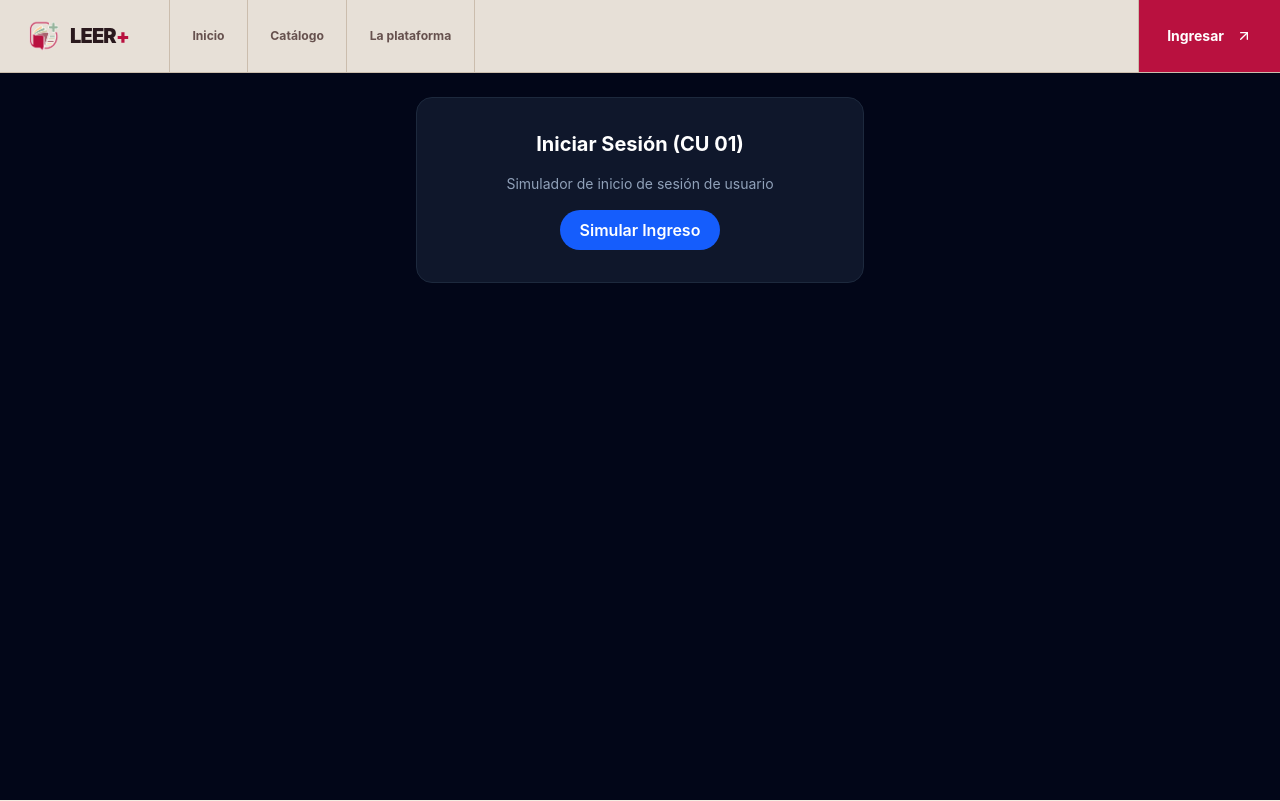
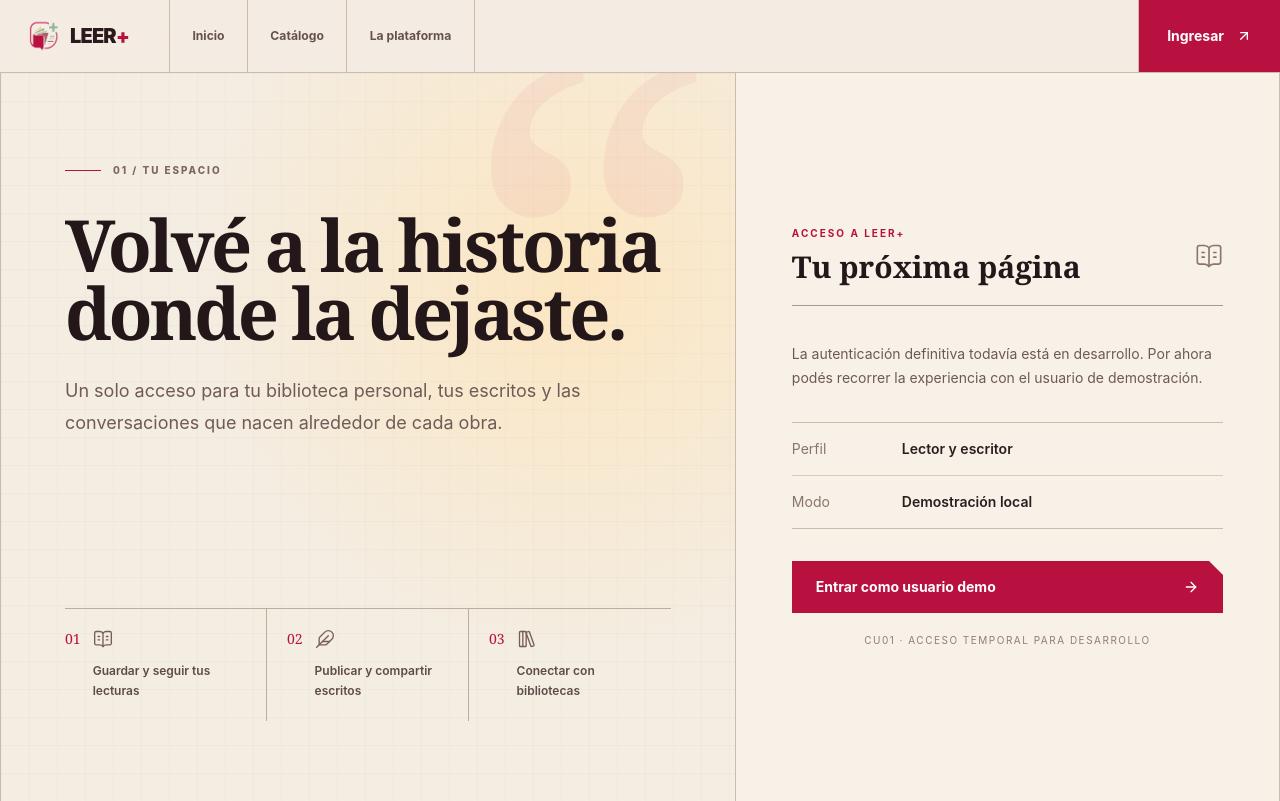
Before and after one commit to aabatedaga04-hue/leer-mas-platforma, a React (Vite) app: page /ingresar in a window 1280 px wide. Built offline with nearby package versions, Linux system fonts and the light colour scheme; no server answers.

Commit message:
feat: unificar estetica de ingreso y catalogo

```diff
--- a/src/App.jsx
+++ b/src/App.jsx
@@ -17,6 +17,8 @@ export default function App() {
   const [usuario, setUsuario] = useState(null)
   const navegar = useNavigate()
   const ubicacion = useLocation()
+  const esInicio = ubicacion.pathname === '/'
+  const usaFondoEditorial = esInicio || ubicacion.pathname === '/catalogo' || ubicacion.pathname === '/ingresar'
 
   const cerrarSesion = () => {
     setUsuario(null)
@@ -25,12 +27,18 @@ export default function App() {
 
   return (
     <div className={`flex min-h-screen flex-col font-sans selection:bg-(--color-brand-primary) selection:text-white ${
-      ubicacion.pathname === '/' ? 'bg-[#f4ede2] text-[#24171a]' : 'bg-slate-950 text-slate-100'
+      usaFondoEditorial ? 'bg-[#f4ede2] text-[#24171a]' : 'bg-slate-950 text-slate-100'
     }`}>
       <EncabezadoPrincipal usuario={usuario} onCerrarSesion={cerrarSesion} />
 
       {/* CONTENIDO PRINCIPAL */}
-      <main className={ubicacion.pathname === '/' ? 'flex-1' : 'mx-auto w-full max-w-6xl flex-1 p-6'}>
+      <main className={
+        esInicio || ubicacion.pathname === '/ingresar'
+          ? 'w-full flex-1'
+          : ubicacion.pathname === '/catalogo'
+            ? 'mx-auto w-full max-w-[1320px] flex-1 px-5 py-10 sm:px-8 lg:px-10 lg:py-14'
+            : 'mx-auto w-full max-w-6xl flex-1 p-6'
+      }>
         {/* Contiene los fallos de render: sin esto, una excepción en cualquier
             vista deja la pantalla en blanco sin explicación. */}
         <LimiteDeError claveReinicio={ubicacion.pathname}>
@@ -73,7 +81,7 @@ export default function App() {
         </Routes>
         </LimiteDeError>
       </main>
-      {ubicacion.pathname === '/' && <PiePagina />}
+      {esInicio && <PiePagina />}
     </div>
   )
 }
--- a/src/features/contenido/piezasObra.jsx
+++ b/src/features/contenido/piezasObra.jsx
@@ -10,10 +10,11 @@ import { TIPO_OBRA } from './catalogoApi'
  * Calificación promedio. El detalle de estrellas es decorativo (aria-hidden):
  * el valor se anuncia una sola vez con un texto legible.
  */
-export function Estrellas({ valor, tamano = 14, mostrarNumero = true }) {
+export function Estrellas({ valor, tamano = 14, mostrarNumero = true, tema = 'oscuro' }) {
   const promedio = Number(valor ?? 0)
   const llenas = Math.round(promedio)
   const sinCalificar = !promedio
+  const esClaro = tema === 'claro'
 
   // Las cinco estrellas se dibujan siempre, también sin calificaciones: el
   // promedio tiene que ser visible en todas las obras, y una obra sin calificar
@@ -27,16 +28,20 @@ export function Estrellas({ valor, tamano = 14, mostrarNumero = true }) {
             size={tamano}
             className={
               posicion <= llenas
-                ? 'fill-(--color-brand-cream) text-(--color-brand-cream)'
-                : 'text-slate-700'
+                ? esClaro
+                  ? 'fill-(--color-brand-primary) text-(--color-brand-primary)'
+                  : 'fill-(--color-brand-cream) text-(--color-brand-cream)'
+                : esClaro
+                  ? 'text-[#c5b5a5]'
+                  : 'text-slate-700'
             }
           />
         ))}
       </span>
       {mostrarNumero && (
-        <span className="text-xs font-medium text-slate-400">
+        <span className={`text-xs font-medium ${esClaro ? 'text-[#725d58]' : 'text-slate-400'}`}>
           {sinCalificar ? (
-            <span className="text-slate-500">Sin calificaciones</span>
+            <span className={esClaro ? 'text-[#8a746d]' : 'text-slate-500'}>Sin calificaciones</span>
           ) : (
             <>
               <span className="sr-only">Calificación promedio: </span>
@@ -56,13 +61,16 @@ export function Estrellas({ valor, tamano = 14, mostrarNumero = true }) {
 }
 
 /** Etiqueta de subtipo. El color es redundante con el texto, nunca el único indicador. */
-export function EtiquetaTipo({ tipo }) {
+export function EtiquetaTipo({ tipo, tema = 'oscuro' }) {
   const esEscrito = tipo === TIPO_OBRA.ESCRITO
+  const esClaro = tema === 'claro'
 
   return (
     <span
       className={`text-[0.65rem] font-semibold uppercase tracking-[0.14em] ${
-        esEscrito ? 'text-(--color-brand-mint)' : 'text-(--color-brand-sand)'
+        esEscrito
+          ? esClaro ? 'text-[#55745f]' : 'text-(--color-brand-mint)'
+          : esClaro ? 'text-[#8b4652]' : 'text-(--color-brand-sand)'
       }`}
     >
       {/* El estado de catalogación es interno: al lector solo le importa si es
@@ -77,14 +85,16 @@ export function EtiquetaTipo({ tipo }) {
  * ellos (y para los Libros sin portada cacheada) se compone una tapa
  * tipográfica con la inicial del título en lugar de un ícono genérico.
  */
-export function PortadaObra({ obra, className = 'h-24 w-16' }) {
+export function PortadaObra({ obra, className = 'h-24 w-16', tema = 'oscuro' }) {
+  const esClaro = tema === 'claro'
+
   if (obra.portadaUrl) {
     return (
       <img
         src={obra.portadaUrl}
         alt={`Portada de ${obra.titulo}`}
         loading="lazy"
-        className={`${className} shrink-0 rounded-sm object-cover ring-1 ring-slate-700/70`}
+        className={`${className} shrink-0 object-cover ring-1 ${esClaro ? 'ring-[#bcae9e]' : 'rounded-sm ring-slate-700/70'}`}
       />
     )
   }
@@ -96,10 +106,14 @@ export function PortadaObra({ obra, className = 'h-24 w-16' }) {
     <div
       role="img"
       aria-label={`Sin portada disponible para ${obra.titulo}`}
-      className={`${className} flex shrink-0 items-center justify-center rounded-sm ring-1 ring-slate-700/70 ${
+      className={`${className} flex shrink-0 items-center justify-center ring-1 ${esClaro ? 'ring-[#bcae9e]' : 'rounded-sm ring-slate-700/70'} ${
         esEscrito
-          ? 'bg-linear-to-br from-(--color-brand-primary)/70 to-slate-900'
-          : 'bg-linear-to-br from-(--color-brand-secondary)/60 to-slate-900'
+          ? esClaro
+            ? 'bg-linear-to-br from-(--color-brand-primary) to-[#4b1f2c]'
+            : 'bg-linear-to-br from-(--color-brand-primary)/70 to-slate-900'
+          : esClaro
+            ? 'bg-linear-to-br from-(--color-brand-secondary) to-[#3d292c]'
+            : 'bg-linear-to-br from-(--color-brand-secondary)/60 to-slate-900'
       }`}
     >
       <span className="font-serif text-2xl text-(--color-brand-cream)/80">{inicial}</span>
--- a/src/features/usuarios/AuthModal.jsx
+++ b/src/features/usuarios/AuthModal.jsx
@@ -1,16 +1,83 @@
-import React from 'react'
+import { ArrowRight, BookOpenText, Feather, LibraryBig } from 'lucide-react'
+
+const accesos = [
+  { icono: BookOpenText, texto: 'Guardar y seguir tus lecturas' },
+  { icono: Feather, texto: 'Publicar y compartir escritos' },
+  { icono: LibraryBig, texto: 'Conectar con bibliotecas' },
+]
 
 export default function AuthModal({ onLoginSuccess }) {
+  const ingresarDemo = () => onLoginSuccess({ nombre: 'Usuario Demo', rol: 'LectoEscritor' })
+
   return (
-    <div className="p-8 bg-slate-900 border border-slate-800 rounded-2xl max-w-md mx-auto text-center space-y-4">
-      <h3 className="text-xl font-bold text-white">Iniciar Sesión (CU 01)</h3>
-      <p className="text-slate-400 text-sm">Simulador de inicio de sesión de usuario</p>
-      <button
-        onClick={() => onLoginSuccess({ nombre: 'Usuario Demo', rol: 'LectoEscritor' })}
-        className="bg-blue-600 hover:bg-blue-500 text-white px-5 py-2 rounded-full font-semibold transition-colors"
-      >
-        Simular Ingreso
-      </button>
-    </div>
+    <section className="auth-editorial mx-auto grid min-h-[calc(100vh-72px)] max-w-[1500px] border-x border-[#cbbdad] lg:grid-cols-[minmax(0,1.15fr)_minmax(420px,0.85fr)]">
+      <div className="auth-manifiesto relative flex flex-col justify-between overflow-hidden border-b border-[#cbbdad] px-5 py-10 sm:px-10 sm:py-16 lg:border-r lg:border-b-0 lg:px-16 lg:py-20">
+        <span className="auth-signo" aria-hidden="true">“</span>
+
+        <div className="relative max-w-2xl">
+          <span className="indice-seccion">01 / TU ESPACIO</span>
+          <h1 className="font-editorial mt-7 text-[2.65rem] leading-[0.95] font-semibold tracking-[-0.045em] text-[#24171a] sm:mt-8 sm:text-6xl lg:text-7xl">
+            Volvé a la historia donde la dejaste.
+          </h1>
+          <p className="mt-7 max-w-xl text-base leading-7 text-[#705b57] sm:text-lg sm:leading-8">
+            Un solo acceso para tu biblioteca personal, tus escritos y las conversaciones que nacen alrededor de cada obra.
+          </p>
+        </div>
+
+        <div className="relative mt-16 hidden border-t border-[#bcae9e] sm:grid sm:grid-cols-3 lg:mt-20">
+          {accesos.map(({ icono: Icono, texto }, indice) => (
+            <div key={texto} className="flex gap-3 border-b border-[#bcae9e] py-5 sm:border-r sm:border-b-0 sm:px-5 sm:first:pl-0 sm:last:border-r-0">
+              <span className="font-editorial text-sm text-(--color-brand-primary)">0{indice + 1}</span>
+              <div>
+                <Icono className="mb-3 size-5 text-[#765e58]" strokeWidth={1.6} aria-hidden="true" />
+                <p className="text-xs font-semibold leading-5 text-[#5f4b48]">{texto}</p>
+              </div>
+            </div>
+          ))}
+        </div>
+      </div>
+
+      <div className="flex items-center bg-[#f7f1e7] px-5 py-14 sm:px-10 lg:px-14">
+        <div className="mx-auto w-full max-w-md">
+          <div className="flex items-center justify-between border-b border-[#aa9990] pb-5">
+            <div>
+              <span className="block text-[10px] font-bold uppercase tracking-[0.2em] text-(--color-brand-primary)">Acceso a LEER+</span>
+              <h2 className="font-editorial mt-2 text-3xl font-semibold text-[#24171a]">Tu próxima página</h2>
+            </div>
+            <BookOpenText className="size-7 text-[#8c746e]" strokeWidth={1.4} aria-hidden="true" />
+          </div>
+
+          <div className="mt-9">
+            <p className="text-sm leading-6 text-[#6e5955]">
+              La autenticación definitiva todavía está en desarrollo. Por ahora podés recorrer la experiencia con el usuario de demostración.
+            </p>
+
+            <div className="mt-8 hidden border-y border-[#cbbdad] sm:block">
+              <div className="grid grid-cols-[110px_1fr] border-b border-[#d8ccbe] py-4 text-sm">
+                <span className="text-[#8a746d]">Perfil</span>
+                <span className="font-semibold text-[#2d1d20]">Lector y escritor</span>
+              </div>
+              <div className="grid grid-cols-[110px_1fr] py-4 text-sm">
+                <span className="text-[#8a746d]">Modo</span>
+                <span className="font-semibold text-[#2d1d20]">Demostración local</span>
+              </div>
+            </div>
+
+            <button
+              type="button"
+              onClick={ingresarDemo}
+              className="boton-recorte group mt-7 flex w-full items-center justify-between bg-(--color-brand-primary) px-6 py-4 text-sm font-bold text-white transition hover:bg-[#991035] focus-visible:outline-2 focus-visible:outline-offset-4 focus-visible:outline-(--color-brand-primary) sm:mt-8"
+            >
+              Entrar como usuario demo
+              <ArrowRight className="size-4 transition-transform group-hover:translate-x-1" aria-hidden="true" />
+            </button>
+
+            <p className="mt-5 text-center text-[10px] uppercase tracking-[0.15em] text-[#927d76]">
+              CU01 · Acceso temporal para desarrollo
+            </p>
+          </div>
+        </div>
+      </div>
+    </section>
   )
 }
--- a/src/index.css
+++ b/src/index.css
@@ -41,6 +41,31 @@ button {
 
 .landing-v3 {
   background: var(--color-warm-paper);
+}
+
+.catalogo-editorial,
+.auth-editorial {
+  color: var(--color-warm-ink);
+}
+
+.auth-manifiesto {
+  background:
+    linear-gradient(rgba(63, 40, 35, 0.025) 1px, transparent 1px),
+    linear-gradient(90deg, rgba(63, 40, 35, 0.018) 1px, transparent 1px),
+    radial-gradient(circle at 78% 28%, rgba(255, 227, 179, 0.7), transparent 24rem),
+    #f4ede2;
+  background-size: 28px 28px, 28px 28px, auto, auto;
+}
+
+.auth-signo {
+  position: absolute;
+  top: -7rem;
+  right: 3%;
+  color: rgba(185, 17, 63, 0.05);
+  font-family: Georgia, Cambria, "Times New Roman", serif;
+  font-size: clamp(24rem, 44vw, 42rem);
+  line-height: 1;
+  user-select: none;
 }
 
 .portada-lectura {
```
Also changed, not shown: src/features/contenido/CatalogoBuscador.jsx (+82 -65 lines).
